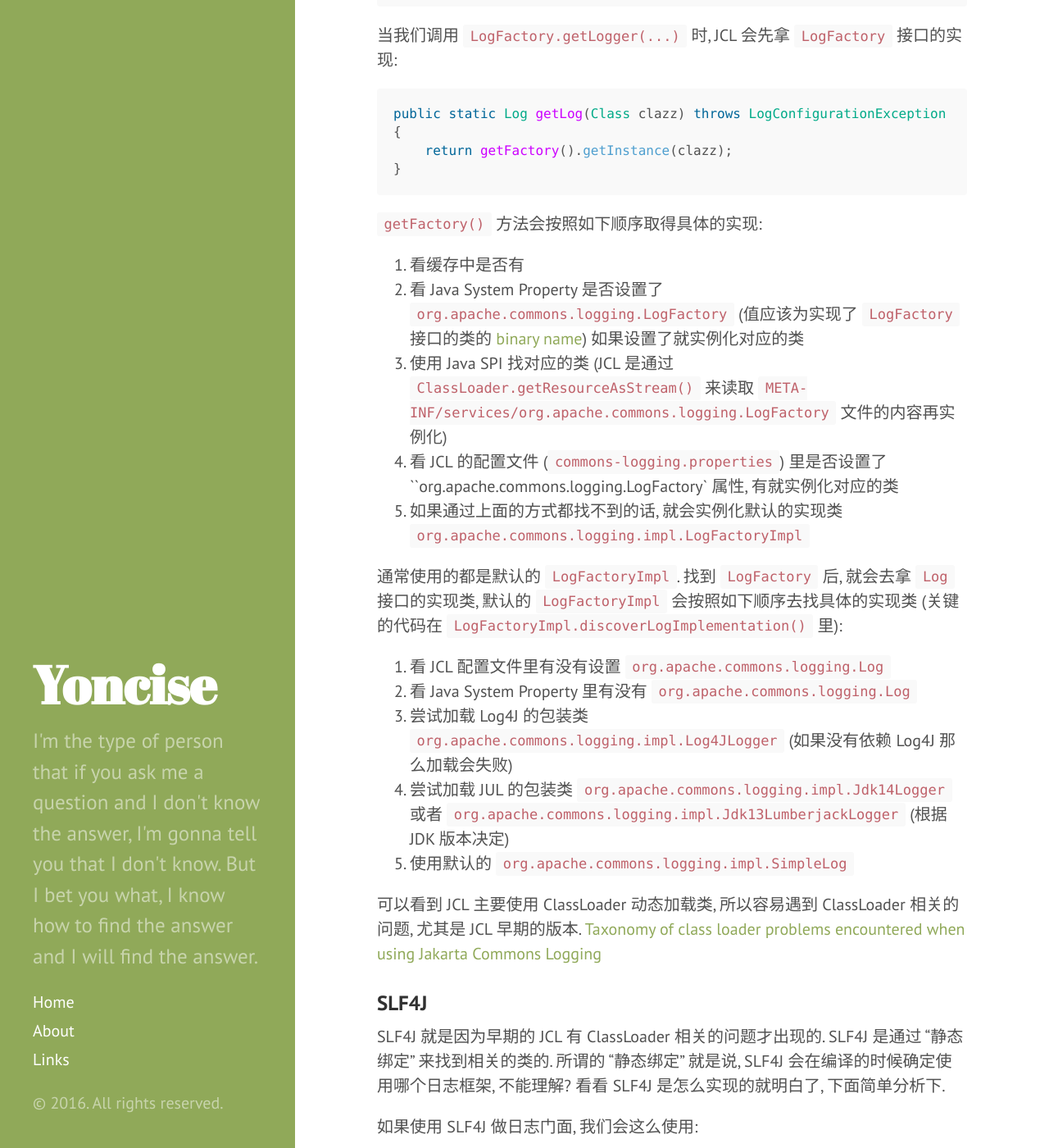
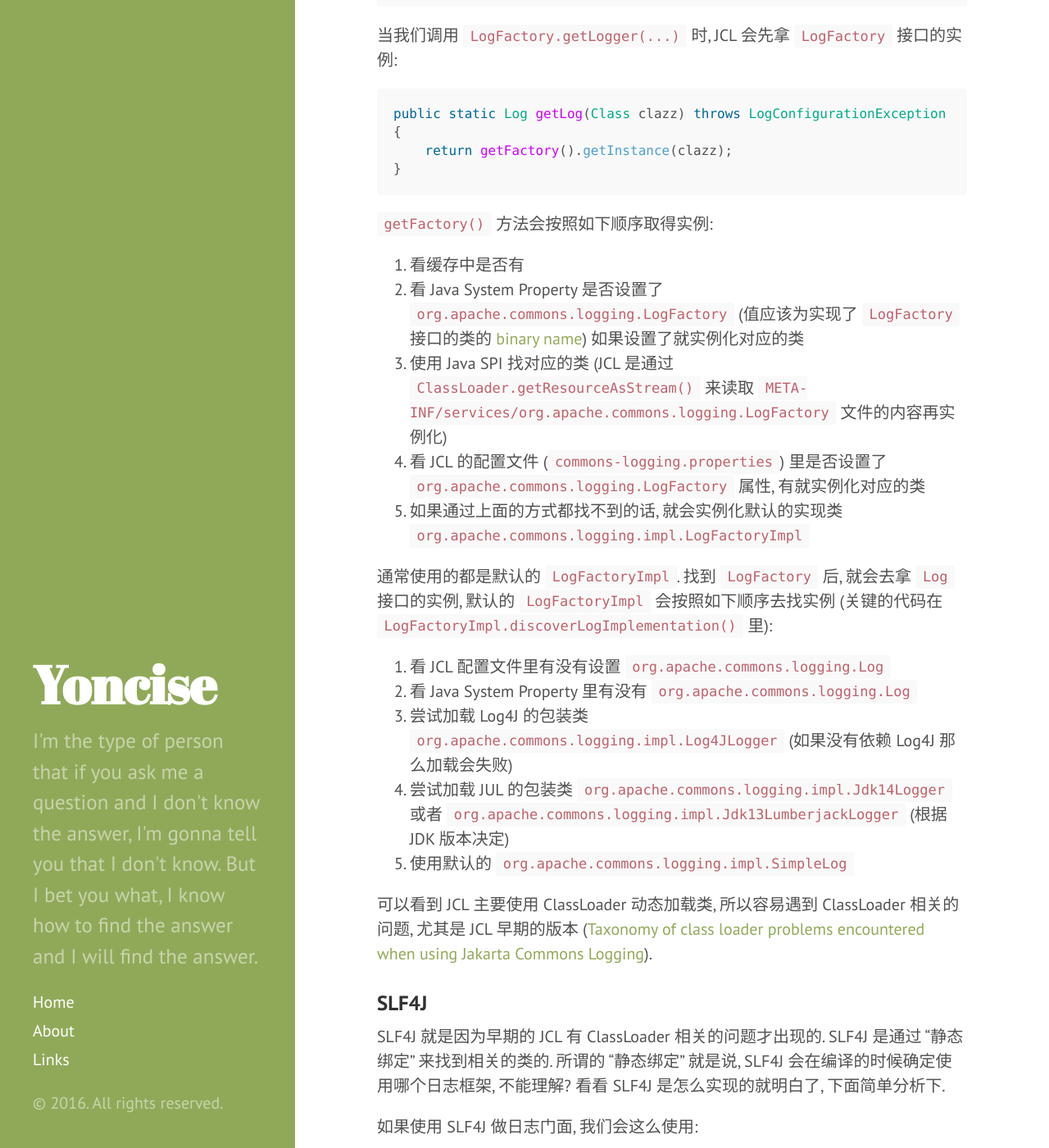
Before and after one commit to yoncise/yoncise.github.io, a Jekyll site: the page built from _posts/2016-11-13-Java-日志系统.md, in a window 1280 px wide and 1400 px high, scrolled down 1197 px. Shown: the whole window at 82% size. Built offline with Jekyll 4.4.1, drawn with Linux system fonts in a browser that asks for light colours; some of the changed text lies outside the part shown.

Commit message:
typo fix

````diff
--- a/_posts/2016-11-13-Java-日志系统.md
+++ b/_posts/2016-11-13-Java-日志系统.md
@@ -42,7 +42,7 @@ class Foo {
 }
 ```
 
-当我们调用 `LogFactory.getLogger(...)` 时, JCL 会先拿 `LogFactory` 接口的实现:
+当我们调用 `LogFactory.getLogger(...)` 时, JCL 会先拿 `LogFactory` 接口的实例:
 
 ``` java
 public static Log getLog(Class clazz) throws LogConfigurationException {
@@ -50,7 +50,7 @@ public static Log getLog(Class clazz) throws LogConfigurationException {
 }
 ```
 
-`getFactory()` 方法会按照如下顺序取得具体的实现:
+`getFactory()` 方法会按照如下顺序取得实例:
 
 1. 看缓存中是否有
 2. 看 Java System Property 是否设置了 `org.apache.commons.logging.LogFactory` (值应该为实现了 `LogFactory`
@@ -58,13 +58,13 @@ public static Log getLog(Class clazz) throws LogConfigurationException {
 如果设置了就实例化对应的类
 3. 使用 Java SPI 找对应的类 (JCL 是通过 `ClassLoader.getResourceAsStream()`
 来读取 `META-INF/services/org.apache.commons.logging.LogFactory` 文件的内容再实例化)
-4. 看 JCL 的配置文件 (`commons-logging.properties`) 里是否设置了 ``org.apache.commons.logging.LogFactory` 属性,
+4. 看 JCL 的配置文件 (`commons-logging.properties`) 里是否设置了 `org.apache.commons.logging.LogFactory` 属性,
 有就实例化对应的类
 5. 如果通过上面的方式都找不到的话, 就会实例化默认的实现类 `org.apache.commons.logging.impl.LogFactoryImpl`
 
 通常使用的都是默认的 `LogFactoryImpl`. 找到 `LogFactory` 后,
-就会去拿 `Log` 接口的实现类,
-默认的 `LogFactoryImpl` 会按照如下顺序去找具体的实现类 (关键的代码在 `LogFactoryImpl.discoverLogImplementation()` 里):
+就会去拿 `Log` 接口的实例,
+默认的 `LogFactoryImpl` 会按照如下顺序去找实例 (关键的代码在 `LogFactoryImpl.discoverLogImplementation()` 里):
 
 1. 看 JCL 配置文件里有没有设置 `org.apache.commons.logging.Log`
 2. 看 Java System Property 里有没有 `org.apache.commons.logging.Log`
@@ -72,8 +72,8 @@ public static Log getLog(Class clazz) throws LogConfigurationException {
 4. 尝试加载 JUL 的包装类 `org.apache.commons.logging.impl.Jdk14Logger` 或者 `org.apache.commons.logging.impl.Jdk13LumberjackLogger` (根据 JDK 版本决定)
 5. 使用默认的 `org.apache.commons.logging.impl.SimpleLog`
 
-可以看到 JCL 主要使用 ClassLoader 动态加载类, 所以容易遇到 ClassLoader 相关的问题, 尤其是 JCL 早期的版本.
-[Taxonomy of class loader problems encountered when using Jakarta Commons Logging](http://articles.qos.ch/classloader.html)
+可以看到 JCL 主要使用 ClassLoader 动态加载类, 所以容易遇到 ClassLoader 相关的问题, 尤其是 JCL 早期的版本
+([Taxonomy of class loader problems encountered when using Jakarta Commons Logging](http://articles.qos.ch/classloader.html)).
 
 ### SLF4J
 
@@ -98,7 +98,7 @@ class Foo {
 }
 ```
 
-和 JCL 类似 `LoggerFactory.getLogger(...)` 里会拿 `ILoggerFactory` 接口的实现类再拿 logger.
+和 JCL 类似 `LoggerFactory.getLogger(...)` 里会拿 `ILoggerFactory` 接口的实实例再拿 logger.
 获取 `ILoggerFactory` 最关键的就是 `org.slf4j.impl.StaticLoggerBinder` 这个类. 不过神奇的是,
 SLF4J 的核心包 (`slf4j-api`) 里没有这个类! 那这个类在哪里呢? 如果使用 SLF4J,
 根据你使用的具体日志框架实现不同, 你还需要添加相应的依赖, 比如: `slf4j-log4j12-1.7.21.jar`,
````
